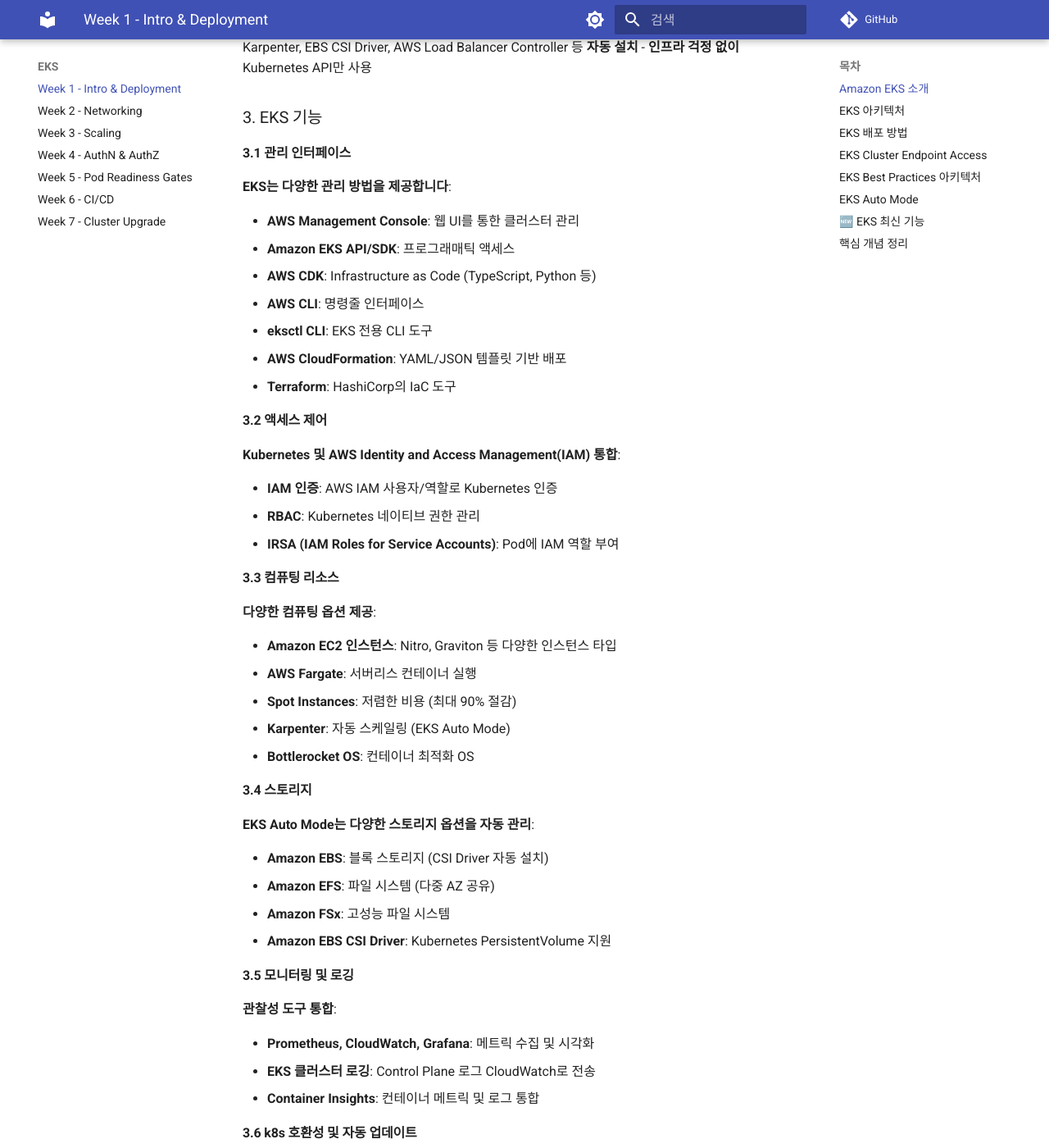
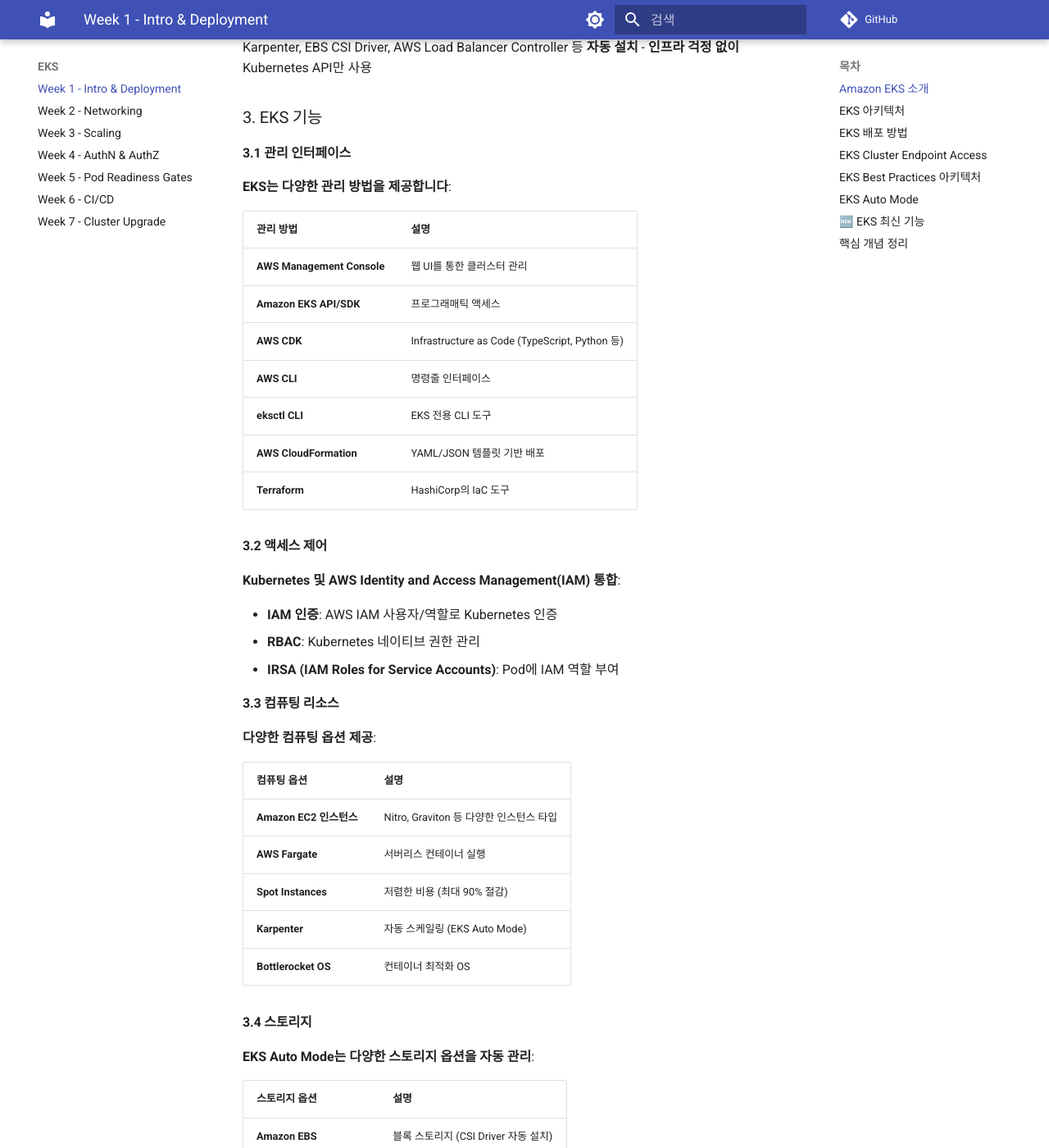
Before and after one commit to juwon8891/juwon8891.github.io, an MkDocs documentation site: the page built from docs/eks/week1-intro-deployment.md, in a window 1280 px wide and 1400 px high, scrolled down 1742 px. Shown: the whole window at 82% size. Built offline with MkDocs 1.6.1 and Material for MkDocs 9.7.7, drawn with Linux system fonts in a browser that asks for light colours; comment, search, counter and statistics services are not loaded; some of the changed text lies outside the part shown.

Commit message:
docs: Convert bullet lists to tables for better readability (agent)
- eks/week1-intro-deployment.md:
  - 관리 방법 (7개) → 표
  - 컴퓨팅 옵션 (5개) → 표
  - 스토리지 옵션 (4개) → 표
  - Control Plane 특징 (5개) → 표
  - 네트워크 주요 개념 (4개) → 표

- k8s-deploy/week1-kubernetes-hard-way.md:
  - Container Runtime 설치 컴포넌트 (6개) → 표

Total: 31 items converted to table format across 2 files

````diff
--- a/docs/eks/week1-intro-deployment.md
+++ b/docs/eks/week1-intro-deployment.md
@@ -85,13 +85,15 @@ graph TB
 
 **EKS는 다양한 관리 방법을 제공합니다**:
 
-- **AWS Management Console**: 웹 UI를 통한 클러스터 관리
-- **Amazon EKS API/SDK**: 프로그래매틱 액세스
-- **AWS CDK**: Infrastructure as Code (TypeScript, Python 등)
-- **AWS CLI**: 명령줄 인터페이스
-- **eksctl CLI**: EKS 전용 CLI 도구
-- **AWS CloudFormation**: YAML/JSON 템플릿 기반 배포
-- **Terraform**: HashiCorp의 IaC 도구
+| 관리 방법 | 설명 |
+|----------|------|
+| **AWS Management Console** | 웹 UI를 통한 클러스터 관리 |
+| **Amazon EKS API/SDK** | 프로그래매틱 액세스 |
+| **AWS CDK** | Infrastructure as Code (TypeScript, Python 등) |
+| **AWS CLI** | 명령줄 인터페이스 |
+| **eksctl CLI** | EKS 전용 CLI 도구 |
+| **AWS CloudFormation** | YAML/JSON 템플릿 기반 배포 |
+| **Terraform** | HashiCorp의 IaC 도구 |
 
 #### 3.2 액세스 제어
 
@@ -105,20 +107,24 @@ graph TB
 
 **다양한 컴퓨팅 옵션 제공**:
 
-- **Amazon EC2 인스턴스**: Nitro, Graviton 등 다양한 인스턴스 타입
-- **AWS Fargate**: 서버리스 컨테이너 실행
-- **Spot Instances**: 저렴한 비용 (최대 90% 절감)
-- **Karpenter**: 자동 스케일링 (EKS Auto Mode)
-- **Bottlerocket OS**: 컨테이너 최적화 OS
+| 컴퓨팅 옵션 | 설명 |
+|-----------|------|
+| **Amazon EC2 인스턴스** | Nitro, Graviton 등 다양한 인스턴스 타입 |
+| **AWS Fargate** | 서버리스 컨테이너 실행 |
+| **Spot Instances** | 저렴한 비용 (최대 90% 절감) |
+| **Karpenter** | 자동 스케일링 (EKS Auto Mode) |
+| **Bottlerocket OS** | 컨테이너 최적화 OS |
 
 #### 3.4 스토리지
 
 **EKS Auto Mode는 다양한 스토리지 옵션을 자동 관리**:
 
-- **Amazon EBS**: 블록 스토리지 (CSI Driver 자동 설치)
-- **Amazon EFS**: 파일 시스템 (다중 AZ 공유)
-- **Amazon FSx**: 고성능 파일 시스템
-- **Amazon EBS CSI Driver**: Kubernetes PersistentVolume 지원
+| 스토리지 옵션 | 설명 |
+|-------------|------|
+| **Amazon EBS** | 블록 스토리지 (CSI Driver 자동 설치) |
+| **Amazon EFS** | 파일 시스템 (다중 AZ 공유) |
+| **Amazon FSx** | 고성능 파일 시스템 |
+| **Amazon EBS CSI Driver** | Kubernetes PersistentVolume 지원 |
 
 #### 3.5 모니터링 및 로깅
 
@@ -218,11 +224,13 @@ graph TB
 ```
 **Control Plane 특징**:
 
-- **Multi-AZ HA**: 3개 AZ에 분산 배치
-- **Auto Scaling**: API Server 자동 스케일링
-- **Automatic Backup**: etcd 자동 백업 (AWS S3)
-- **Security Patching**: AWS가 보안 패치 자동 적용
-- **Monitoring**: Control Plane 메트릭 CloudWatch 전송
+| 특징 | 설명 |
+|-----|------|
+| **Multi-AZ HA** | 3개 AZ에 분산 배치 |
+| **Auto Scaling** | API Server 자동 스케일링 |
+| **Automatic Backup** | etcd 자동 백업 (AWS S3) |
+| **Security Patching** | AWS가 보안 패치 자동 적용 |
+| **Monitoring** | Control Plane 메트릭 CloudWatch 전송 |
 
 ### 2. Data Plane 선택
 
@@ -303,10 +311,12 @@ graph TB
 ```
 **네트워크 주요 개념**:
 
-- **VPC**: Kubernetes 클러스터가 실행되는 격리된 네트워크
-- **서브넷**: Public (NAT, LB) / Private (Worker 노드, Pod)
-- **Security Group**: 노드 간 통신 제어
-- **CNI 플러그인**: AWS VPC CNI (기본), Calico, Cilium 등
+| 개념 | 설명 |
+|-----|------|
+| **VPC** | Kubernetes 클러스터가 실행되는 격리된 네트워크 |
+| **서브넷** | Public (NAT, LB) / Private (Worker 노드, Pod) |
+| **Security Group** | 노드 간 통신 제어 |
+| **CNI 플러그인** | AWS VPC CNI (기본), Calico, Cilium 등 |
 
 ### 4. 클러스터 구성 요소
 
````
Also changed, not shown: other parts of docs/eks/week1-intro-deployment.md (+8 -6 lines), docs/k8s-deploy/week1-kubernetes-hard-way.md (+9 -6 lines).
